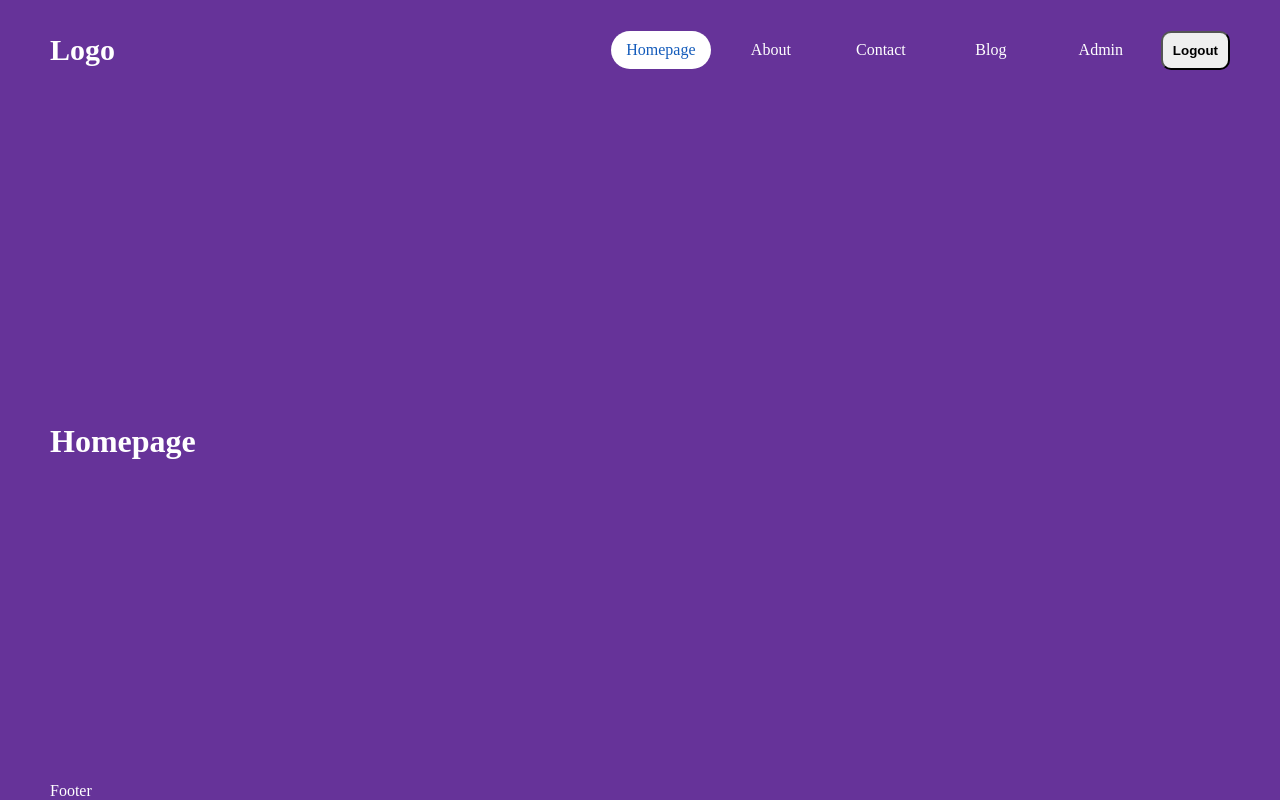
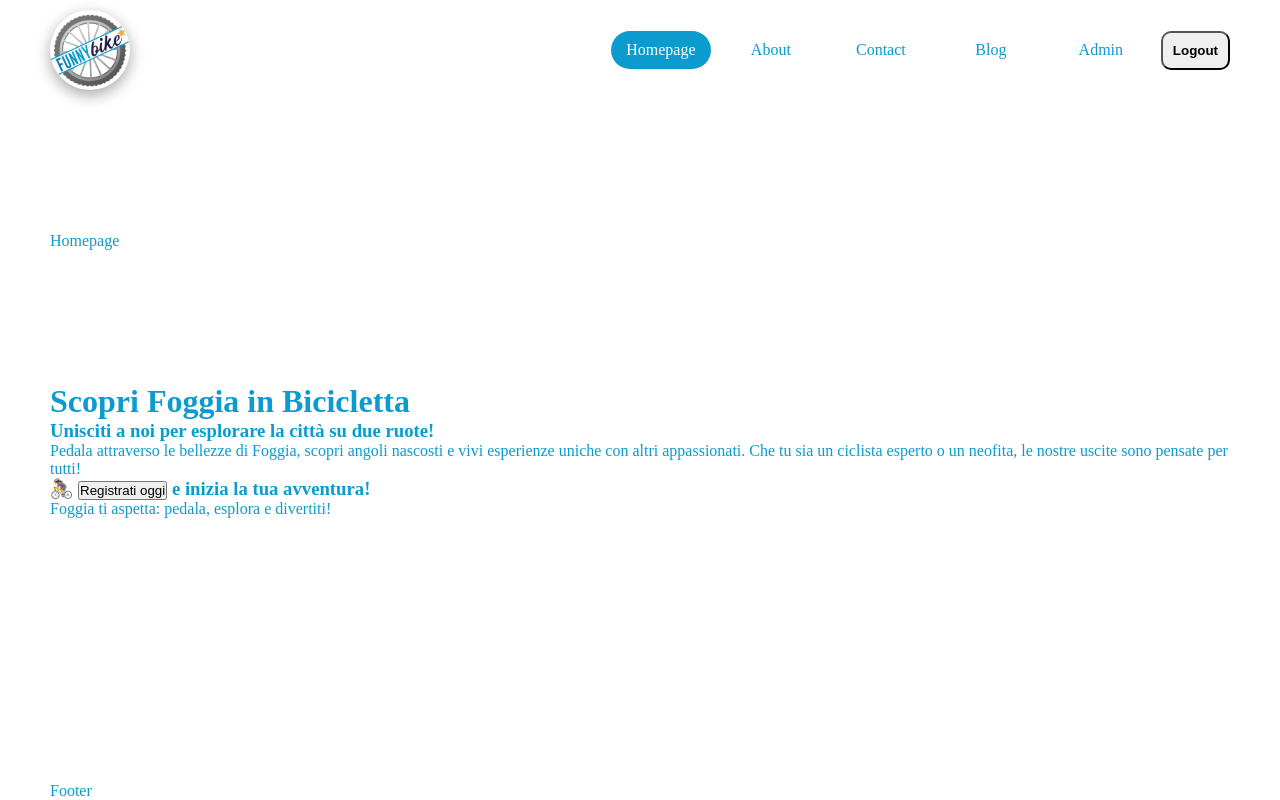
Before and after one commit to Giorgio-g97/FunnyBike-Blog, a Next.js app: page / in a window 1280 px wide. Built offline with nearby package versions, Linux system fonts and the light colour scheme.

Commit message:
Pause at 1:10 video

```diff
--- a/src/app/globals.css
+++ b/src/app/globals.css
@@ -1,6 +1,7 @@
 :root {
-    --bg: rgb(20, 92, 187);
-    --text: white;
+    --bg: #0b9bce;
+    --secondary: #1d3b65;
+    --text: #0b9bce;
 }
 
 /* Reset CSS */
@@ -21,7 +22,8 @@ a {
 }
 
 .container{
-    background-color: rebeccapurple;
+    /* background-color: #1d3b65; */
+    background-color: white;
     width:  100vw;
     margin: auto;
     padding: 0 50px;
--- /dev/null
+++ b/src/app/home.module.css
@@ -0,0 +1,3 @@
+.container{
+
+}
--- a/src/app/page.tsx
+++ b/src/app/page.tsx
@@ -1,3 +1,4 @@
+import style from "./home.module.css";
 import Image from "next/image";
 
 export default function Home() {
@@ -5,8 +6,24 @@ export default function Home() {
 
   return (
     <>
-      <div>
-        <h1>Homepage</h1>
+      <div className={style.container}>Homepage</div>
+      <div className={style.textContainer}>
+        <h1>Scopri Foggia in Bicicletta</h1>
+        <h3>Unisciti a noi per esplorare la città su due ruote!</h3>
+        <p>
+          Pedala attraverso le bellezze di Foggia, scopri angoli nascosti e vivi
+          esperienze uniche con altri appassionati. Che tu sia un ciclista
+          esperto o un neofita, le nostre uscite sono pensate per tutti!
+        </p>
+        <div>
+          <h3>
+            🚴‍♀️ <button>Registrati oggi</button> e inizia la tua avventura!
+          </h3>
+          <p>Foggia ti aspetta: pedala, esplora e divertiti!</p>
+        </div>
+      </div>
+      <div className={style.imageContainer}>
+
       </div>
     </>
   );
--- a/src/components/navbar/Navbar.tsx
+++ b/src/components/navbar/Navbar.tsx
@@ -1,12 +1,16 @@
 import React from "react";
 import Links from "./links/Links";
 import style from "./navbar.module.css";
+import Link from "next/link";
+import Image from "next/image";
 
 const Navbar = () => {
   return (
     <>
       <div className={style.container}>
-        <div className={style.logo}>Logo</div>
+        <Link href="/" className={style.logo}>
+          <Image src="/logo.png" width={80} height={80} alt="logo-funny-bike" />
+        </Link>
         <Links />
       </div>
     </>
--- a/src/components/navbar/links/navLink/navLink.module.css
+++ b/src/components/navbar/links/navLink/navLink.module.css
@@ -8,5 +8,5 @@
 
 .active {
     background-color: var(--text);
-    color: var(--bg);
+    color: white;
 }
--- a/src/components/navbar/navbar.module.css
+++ b/src/components/navbar/navbar.module.css
@@ -5,7 +5,11 @@
     justify-content: space-between;
 }
 
-.logo {
-    font-size: 30px;
-    font-weight: bold;
+.logo img {
+    display: flex;
+    justify-content: center;
+    align-items: center;
+    background-color: white;
+    border-radius: 50%;
+    box-shadow: rgba(0, 0, 0, 0.35) 0px 5px 15px;
 }
```
Also changed, not shown: public/logo.png (added).
